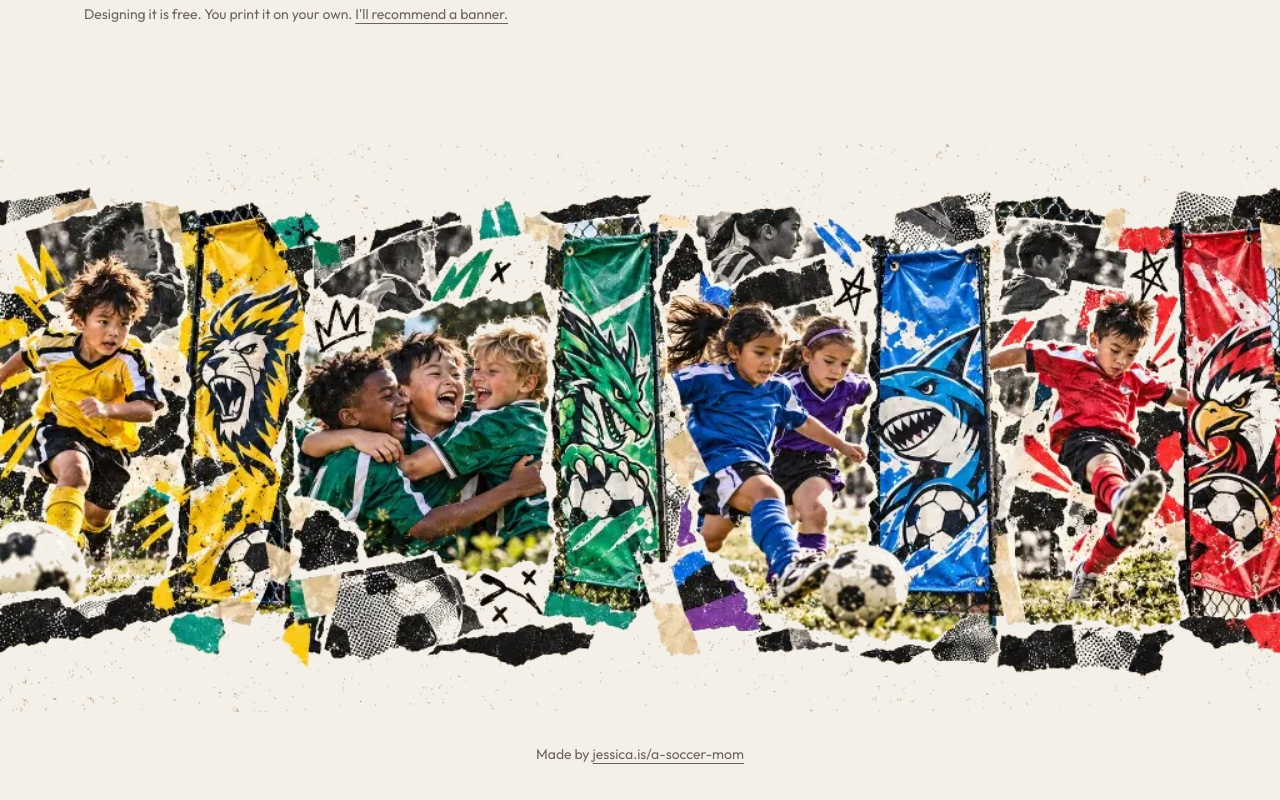
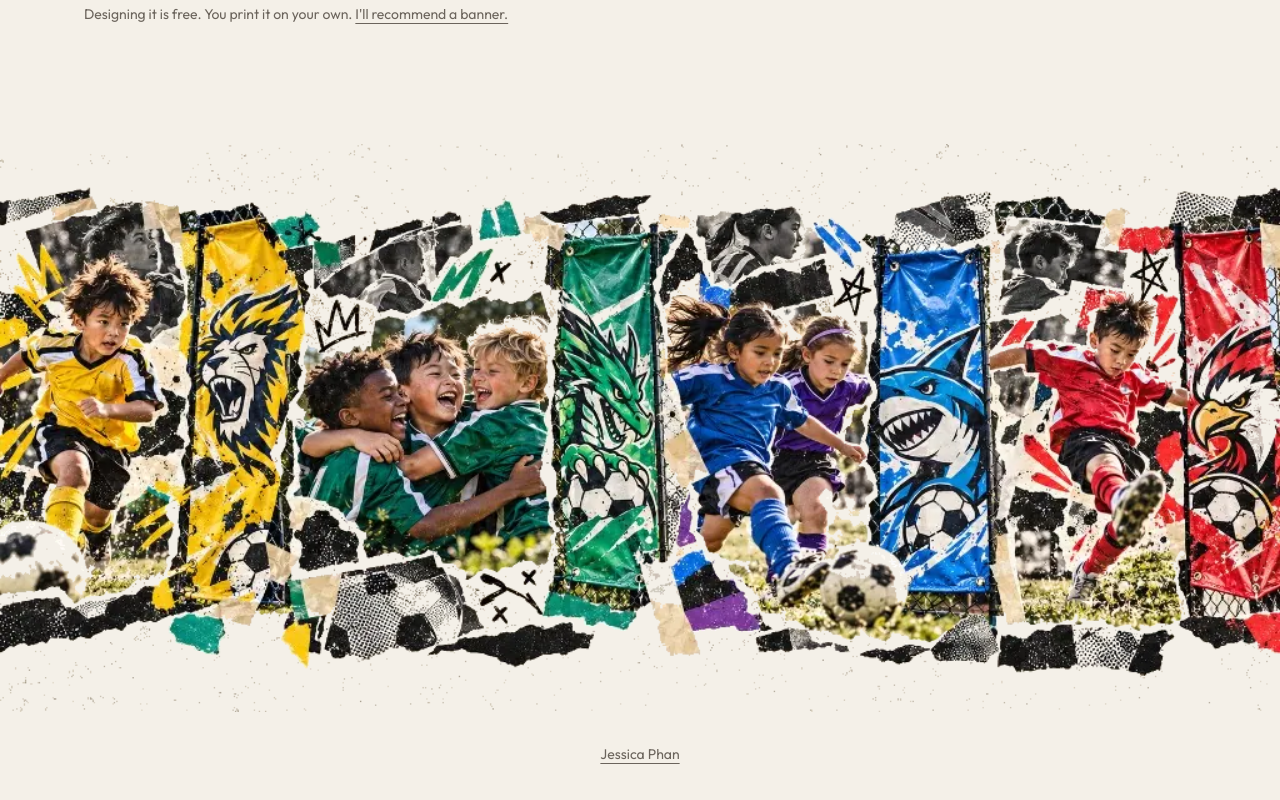
Before and after one commit to ohjphan/soccer-mom, a Next.js app: page / in a window 1280 px wide. Shown: the part 1232-2032 px from the top of the page. Built offline with nearby package versions, Linux system fonts and the light colour scheme; a web font is replaced by a local one.

Commit message:
Point the footer credit to Jessica Phan.
Link to the Creating write-up on jessica.is instead of the tool URL.

Co-authored-by: Cursor <cursoragent@cursor.com>

```diff
--- a/components/landing.tsx
+++ b/components/landing.tsx
@@ -126,12 +126,11 @@ export function Landing() {
         className="h-auto w-full"
       />
       <p className="mt-8 px-5 text-center text-sm text-muted">
-        Made by{" "}
         <a
-          href="https://jessica.is/a-soccer-mom"
+          href="https://jessica.is/creating/a-soccer-mom/"
           className="underline underline-offset-4 hover:text-foreground"
         >
-          jessica.is/a-soccer-mom
+          Jessica Phan
         </a>
       </p>
     </footer>
```
